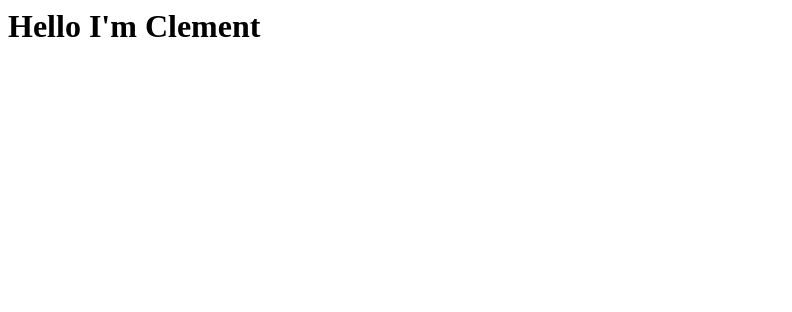
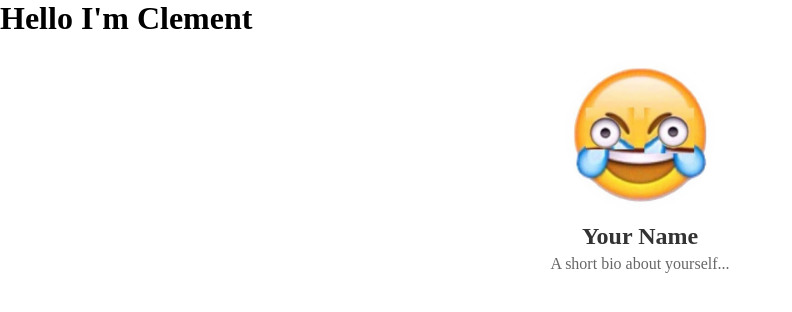
Before and after one commit to Clement-Chong/Clement-Chong.github.io, a plain HTML site: page index.html in a window 1280 px wide. Shown: the whole page, without its empty margins (0-792 px from the left). Drawn offline with Linux system fonts and the light colour scheme.

Commit message:
profile page

```diff
--- a/index.html
+++ b/index.html
@@ -1 +1,52 @@
 <h1>Hello I'm Clement</h1>
+<!DOCTYPE html>
+<html lang="en">
+<head>
+  <meta charset="UTF-8">
+  <meta name="viewport" content="width=device-width, initial-scale=1.0">
+  <title>My Profile</title>
+  <style>
+    /* Reset some default styling */
+    body, h1, p {
+      margin: 0;
+      padding: 0;
+    }
+
+    /* Style for the profile container */
+    .profile {
+      text-align: center;
+      padding: 20px;
+    }
+
+    /* Style for the profile picture */
+    .profile-picture {
+      width: 150px;
+      height: 150px;
+      border-radius: 50%;
+      object-fit: cover;
+      margin-bottom: 10px;
+      border: 3px solid #fff; /* You can change the border color */
+    }
+
+    /* Style for the name */
+    .name {
+      font-size: 24px;
+      color: #333;
+    }
+
+    /* Style for the bio */
+    .bio {
+      font-size: 16px;
+      color: #666;
+      margin-top: 5px;
+    }
+  </style>
+</head>
+<body>
+  <div class="profile">
+    <img class="profile-picture" src="your-picture.jpg" alt="Profile Picture">
+    <h1 class="name">Your Name</h1>
+    <p class="bio">A short bio about yourself...</p>
+  </div>
+</body>
+</html>
```
Also changed, not shown: your-picture.jpg (added).
